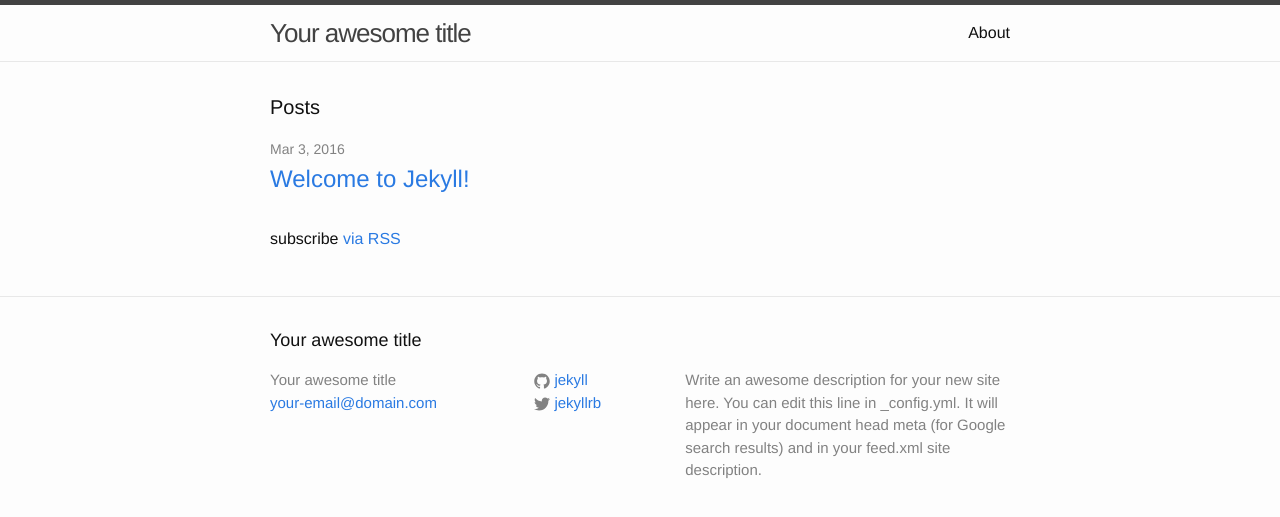
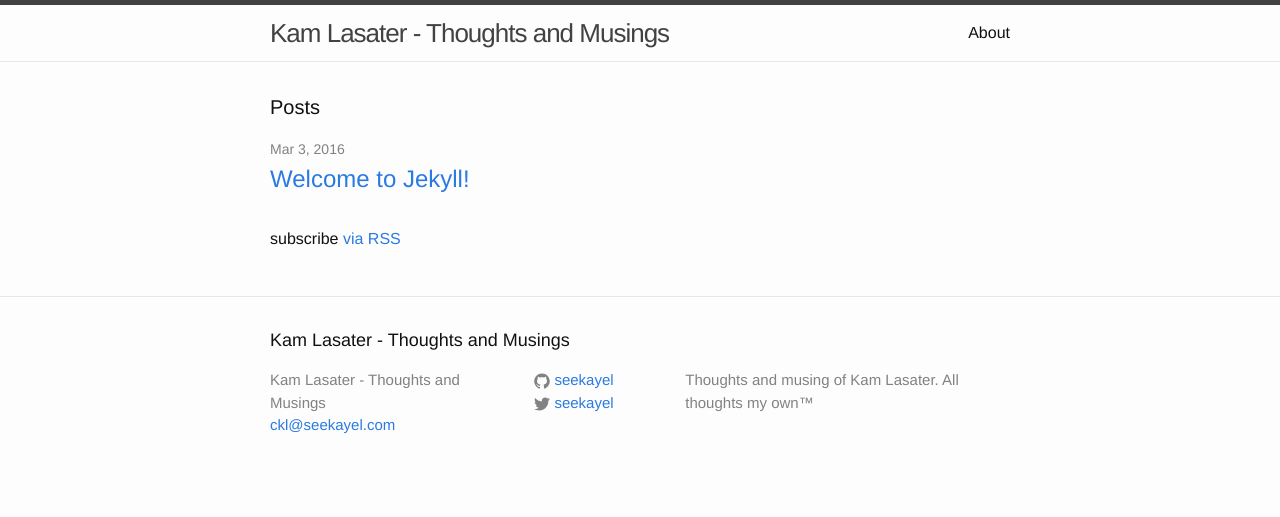
Before and after one commit to seekayel/kamlasater.com, a Jekyll site: the page built from index.html, in a window 1280 px wide. Shown: the top 517 px of the page. Built offline with Jekyll 4.4.1, drawn with Linux system fonts in a browser that asks for light colours.

Commit message:
Initial customization settings for _config.yml

```diff
--- a/_config.yml
+++ b/_config.yml
@@ -1,21 +1,12 @@
-# Welcome to Jekyll!
-#
-# This config file is meant for settings that affect your whole blog, values
-# which you are expected to set up once and rarely need to edit after that.
-# For technical reasons, this file is *NOT* reloaded automatically when you use
-# 'jekyll serve'. If you change this file, please restart the server process.
-
 # Site settings
-title: Your awesome title
-email: your-email@domain.com
-description: > # this means to ignore newlines until "baseurl:"
-  Write an awesome description for your new site here. You can edit this
-  line in _config.yml. It will appear in your document head meta (for
-  Google search results) and in your feed.xml site description.
-baseurl: "" # the subpath of your site, e.g. /blog
-url: "http://yourdomain.com" # the base hostname & protocol for your site
-twitter_username: jekyllrb
-github_username:  jekyll
+title: Kam Lasater - Thoughts and Musings
+email: ckl@seekayel.com
+description: >
+  Thoughts and musing of Kam Lasater. All thoughts my own™
+baseurl: ""
+url: "http://kamlasater.com"
+twitter_username: seekayel
+github_username:  seekayel
 
 # Build settings
 markdown: kramdown
```
